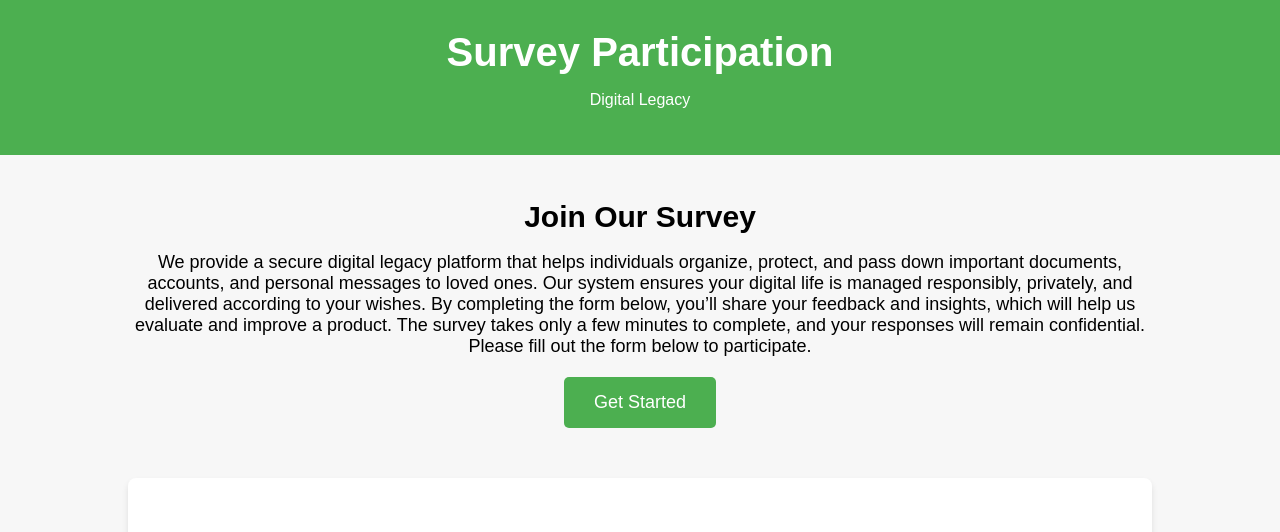
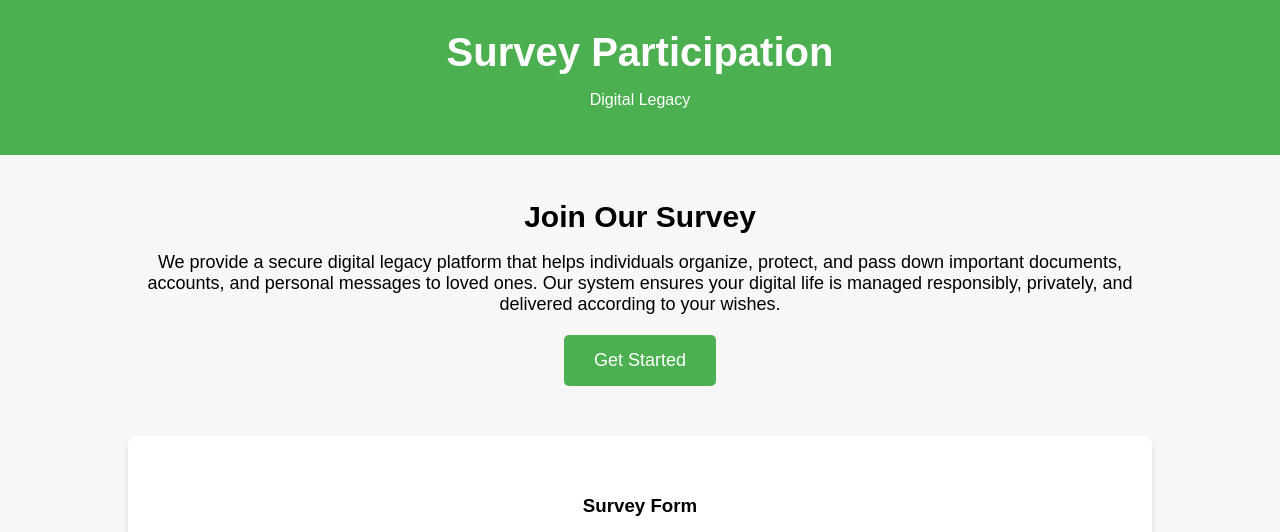
Before and after one commit to leesantos2/survey-landing-page, a plain HTML site: page index.html in a window 1280 px wide. Shown: the top 532 px of the page. Drawn offline with Linux system fonts and the light colour scheme.

Commit message:
Update index.html

```diff
--- a/index.html
+++ b/index.html
@@ -106,9 +106,7 @@
         <!-- Call to Action Section -->
         <div class="cta">
             <h2>Join Our Survey</h2>
-            <p>We provide a secure digital legacy platform that helps individuals organize, protect, and pass down important documents, accounts, and personal messages to loved ones. Our system ensures your digital life is managed responsibly, privately, and delivered according to your wishes.
-By completing the form below, you’ll share your feedback and insights, which will help us evaluate and improve a product. The survey takes only a few minutes to complete, and your responses will remain confidential.
-Please fill out the form below to participate.</p>
+            <p>We provide a secure digital legacy platform that helps individuals organize, protect, and pass down important documents, accounts, and personal messages to loved ones. Our system ensures your digital life is managed responsibly, privately, and delivered according to your wishes.</p>
             <button onclick="document.getElementById('form-section').scrollIntoView();">Get Started</button>
         </div>
 
```
